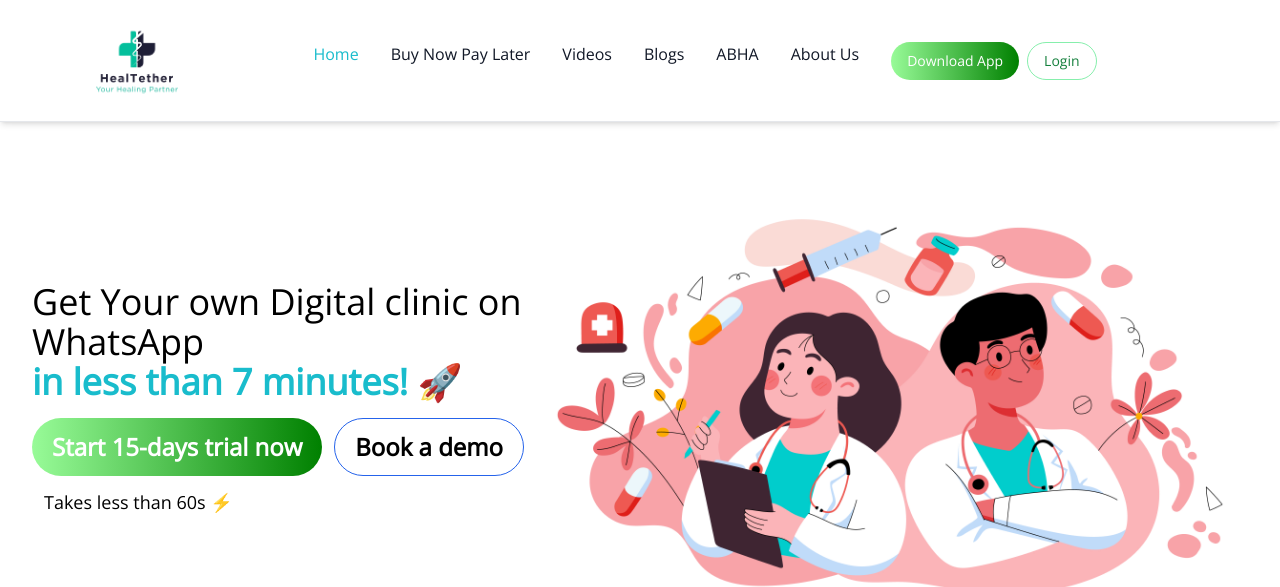
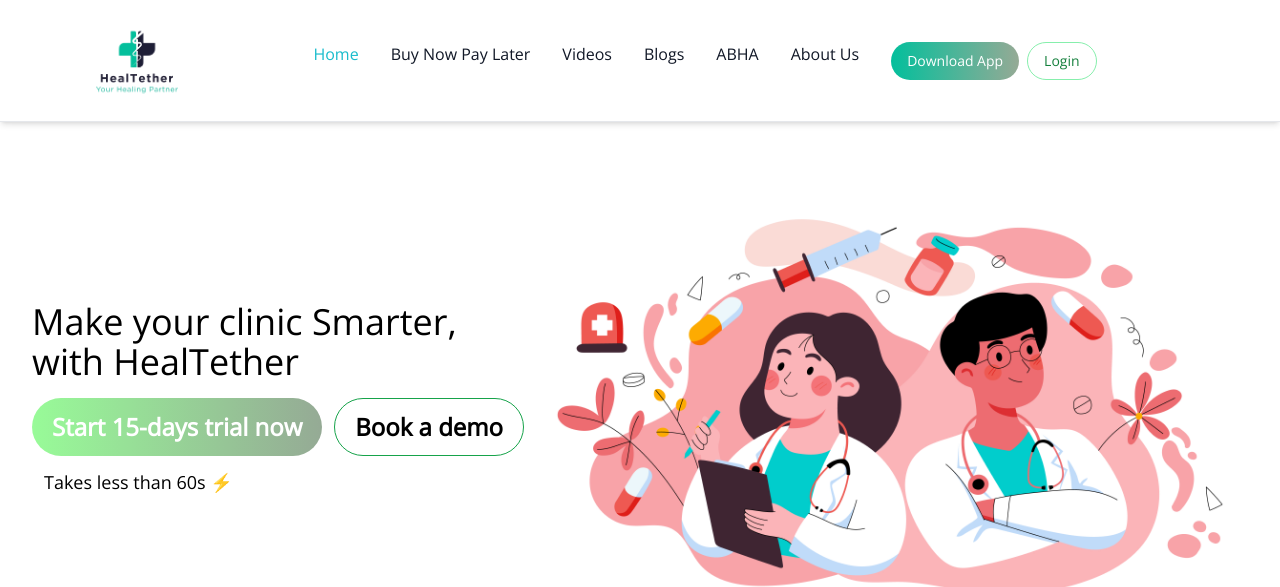
Before and after one commit to majidkambarath/Assigment_paperplan, a React (Vite) app: page / in a window 1280 px wide. Shown: the top 587 px of the page. Built offline with nearby package versions, Linux system fonts and the light colour scheme.

Commit message:
change the button colour palate

```diff
--- a/src/components/Admin/Form/Adminlogin.jsx
+++ b/src/components/Admin/Form/Adminlogin.jsx
@@ -80,7 +80,7 @@
 
               <button
                 type="submit"
-                className="md:w-[460px] w-[340px] mt-5 bg-green-700 h-12 rounded-md text-white font-bold transition ease-in-out delay-150  hover:-translate-y-1 hover:scale-100 duration-300 "
+                className="md:w-[460px] w-[340px] mt-5 bg-teal-600 h-12 rounded-md text-white font-bold transition ease-in-out delay-150  hover:-translate-y-1 hover:scale-100 duration-300 "
               >
                 Login
               </button>
--- a/src/components/AuthForm/LoginForm.jsx
+++ b/src/components/AuthForm/LoginForm.jsx
@@ -82,7 +82,7 @@
 
               <button
                 type="submit"
-                className="md:w-[460px] w-[340px] mt-5 bg-green-700 h-12 rounded-md text-white font-bold transition ease-in-out delay-150  hover:-translate-y-1 hover:scale-100 duration-300 "
+                className="md:w-[460px] w-[340px] mt-5 bg-teal-600  h-12 rounded-md text-white font-bold transition ease-in-out delay-150  hover:-translate-y-1 hover:scale-100 duration-300 "
               >
                 Login
               </button>
--- a/src/components/AuthForm/SIgnFrom.jsx
+++ b/src/components/AuthForm/SIgnFrom.jsx
@@ -111,7 +111,7 @@
 
               <button
                 type="submit"
-                className="md:w-[400px] w-[300px] mt-5 bg-green-700 h-12 rounded-md text-white font-bold transition ease-in-out delay-150  hover:-translate-y-1 hover:scale-100 duration-300 "
+                className="md:w-[400px] w-[300px] mt-5 bg-teal-600 h-12 rounded-md text-white font-bold transition ease-in-out delay-150  hover:-translate-y-1 hover:scale-100 duration-300 "
               >
                 Login
               </button>
--- a/src/components/Booking/BookingUI.jsx
+++ b/src/components/Booking/BookingUI.jsx
@@ -67,7 +67,7 @@
         </div>
 
         <div className="flex justify-center items-center ml-4 md:ml-0 ">
-          <div className="bg-indigo-200 md:h-[530px] md:w-5/6 h-[1550px] w-[380px] flex md:flex-row flex-col  rounded-xl shadow-black/20 shadow-xl">
+          <div className="bg-emerald-400 md:h-[530px] md:w-5/6 h-[1550px] w-[380px] flex md:flex-row flex-col  rounded-xl shadow-black/20 shadow-xl">
             <div className=" md:w-[500px]">
               <div className=" py-12 ">
                 <h1 className="text-xl md:ml-[157px] ml-[110px] font-Montserrat font-semibold text-black/60">
@@ -86,7 +86,7 @@
               <div className="flex md:flex-row flex-col ml-[90px] gap-6 md:ml-6 mt-3">
                 <div className="h-[130px]  w-[150px] rounded-2xl bg-gray-100 drop-shadow-xl ">
                   <div>
-                    <h1 className="text-3xl font-Montserrat font-bold text-blue-600 ml-12 py-8">
+                    <h1 className="text-3xl font-Montserrat font-bold text-green-600 ml-12 py-8">
                       25+
                     </h1>
                   </div>
@@ -96,7 +96,7 @@
                 </div>
                 <div className="h-[130px]  w-[150px] rounded-2xl bg-gray-100 drop-shadow-xl ">
                   <div>
-                    <h1 className="text-3xl font-Montserrat font-bold text-blue-600 ml-12 py-8">
+                    <h1 className="text-3xl font-Montserrat font-bold text-green-600 ml-12 py-8">
                       50%
                     </h1>
                   </div>
@@ -106,7 +106,7 @@
                 </div>
                 <div className="h-[130px]  w-[150px] rounded-2xl bg-gray-100 drop-shadow-xl ">
                   <div>
-                    <h1 className="text-3xl font-Montserrat font-bold text-blue-600 ml-12 py-8">
+                    <h1 className="text-3xl font-Montserrat font-bold text-green-600 ml-12 py-8">
                       40%
                     </h1>
                   </div>
@@ -202,11 +202,8 @@
               </div>
               <button
               type="submit"
-                style={{
-                  background:
-                    "linear-gradient(128.8deg, #4D63DD 28.61%, #22A1F5 99.07%)",
-                }}
-                className="md:w-1/4 w-1/3 h-14 text-white rounded-[35px] font-bold text-xl mt-5 ml-7 hover:shadow-xl "
+
+                className=" bg-gradient-to-r hover:bg-gradient-to-l  from-[#98fb98] to-[#95aa95] md:w-1/4 w-1/3 h-14 text-white rounded-[35px] font-bold text-xl mt-5 ml-7 hover:shadow-xl "
               >
                 Submit
               </button>
--- a/src/components/LandingPage/MainContent.jsx
+++ b/src/components/LandingPage/MainContent.jsx
@@ -14,19 +14,19 @@
       <div className="p-4 flex flex-col-reverse md:flex-col-reverse  sm:flex-col-reverse lg:flex-row justify-around items-center">
         <div>
           <h3 className="text-4xl  md:w-[500px] font-medium">
-            Get Your own{" "}
-            <span className="text-">Digital clinic on WhatsApp</span>
+            {/* Get Your own{" "} */}
+            <span className="text-">Make your clinic Smarter, with HealTether</span>
           </h3>
           <h3 className="font-semibold text-4xl text-[#19BCCC]">
-            in less than 7 minutes! 🚀
+            {/* in less than 7 minutes! 🚀 */}
           </h3>
 
           <div className="flex  flex-col md:flex-row gap-3 mt-4">
-            <button className="bg-gradient-to-r hover:bg-gradient-to-l  from-[#98fb98] to-[#008000] rounded-full py-3 px-5 text-white text-2xl font-semibold">
+            <button className="bg-gradient-to-r hover:bg-gradient-to-l  from-[#98fb98] to-[#95aa95] rounded-full py-3 px-5 text-white text-2xl font-semibold">
               Start 15-days trial now
             </button>
             <NavLink to={"/booking"}>
-              <button className="border border-blue-600 rounded-full py-3 px-5 text-2xl font-semibold hover:shadow-md hover:bg-gray-100">
+              <button className="border border-green-600 rounded-full py-3 px-5 text-2xl font-semibold hover:shadow-md hover:bg-gray-100">
                 {" "}
                 Book a demo{" "}
               </button>
--- a/src/components/LandingPage/navbar/NavBar.jsx
+++ b/src/components/LandingPage/navbar/NavBar.jsx
@@ -110,7 +110,7 @@
             <li className="flex gap-2">
               <button
                 type="button"
-                className="text-white bg-gradient-to-r from-[#98fb98] to-[#008000] hover:bg-blue-800 focus:ring-4 focus:outline-none focus:ring-blue-300 font-medium rounded-full text-sm px-4 py-2 text-center mr-3 md:mr-0 "
+                className="text-white bg-gradient-to-r from-[#03BF9C] to-[#95aa95] hover:bg-blue-800 focus:ring-4 focus:outline-none focus:ring-blue-300 font-medium rounded-full text-sm px-4 py-2 text-center mr-3 md:mr-0 "
               >
                 Download App
               </button>
@@ -118,7 +118,7 @@
                 <button
                   type="button"
                   onClick={handleLogout}
-                  className="text-green-700 bg-white border border-green-300  hover:bg-green-600 hover:text-white focus:ring-4 focus:outline-none focus:ring-blue-300 font-medium rounded-full text-sm px-4 py-2 text-center mr-3 md:mr-0 "
+                  className="text-green-700 bg-white border border-green-300  hover:bg-teal-600 hover:text-white focus:ring-4 focus:outline-none focus:ring-blue-300 font-medium rounded-full text-sm px-4 py-2 text-center mr-3 md:mr-0 "
                 >
                   Log out
                 </button>
@@ -126,7 +126,7 @@
                 <NavLink to={"/login"}>
                   <button
                     type="button"
-                    className="text-green-700  bg-white border border-green-300  hover:bg-green-600 hover:text-white focus:ring-4 focus:outline-none focus:ring-blue-300 font-medium rounded-full text-sm px-4 py-2 text-center mr-3 md:mr-0 "
+                    className="text-green-700  bg-white border border-green-300  hover:bg-teal-600 hover:text-white focus:ring-4 focus:outline-none focus:ring-blue-300 font-medium rounded-full text-sm px-4 py-2 text-center mr-3 md:mr-0 "
                   >
                     Login
                   </button>
--- a/src/components/Login/Login.jsx
+++ b/src/components/Login/Login.jsx
@@ -29,11 +29,11 @@
              <div className="mt-5 md:ml-[150px] ml-4">
 
              <NavLink to={'/forgotPass'}>
-              <h1 className="text-green-600 font-sans text-md cursor-pointer">Forgot Password?</h1>
+              <h1 className="text-green-950 font-sans text-md cursor-pointer">Forgot Password?</h1>
              </NavLink>
               <h1 className="text-black font-sans text-md ">Don’t have an account?
               <NavLink to={'/signup'}>
-              <span className="text-green-600 cursor-pointer">Sign up</span>
+              <span className="text-green-950 cursor-pointer">Sign up</span>
               </NavLink>
               <div>
               <NavLink to={'/admin/login'}>
```
